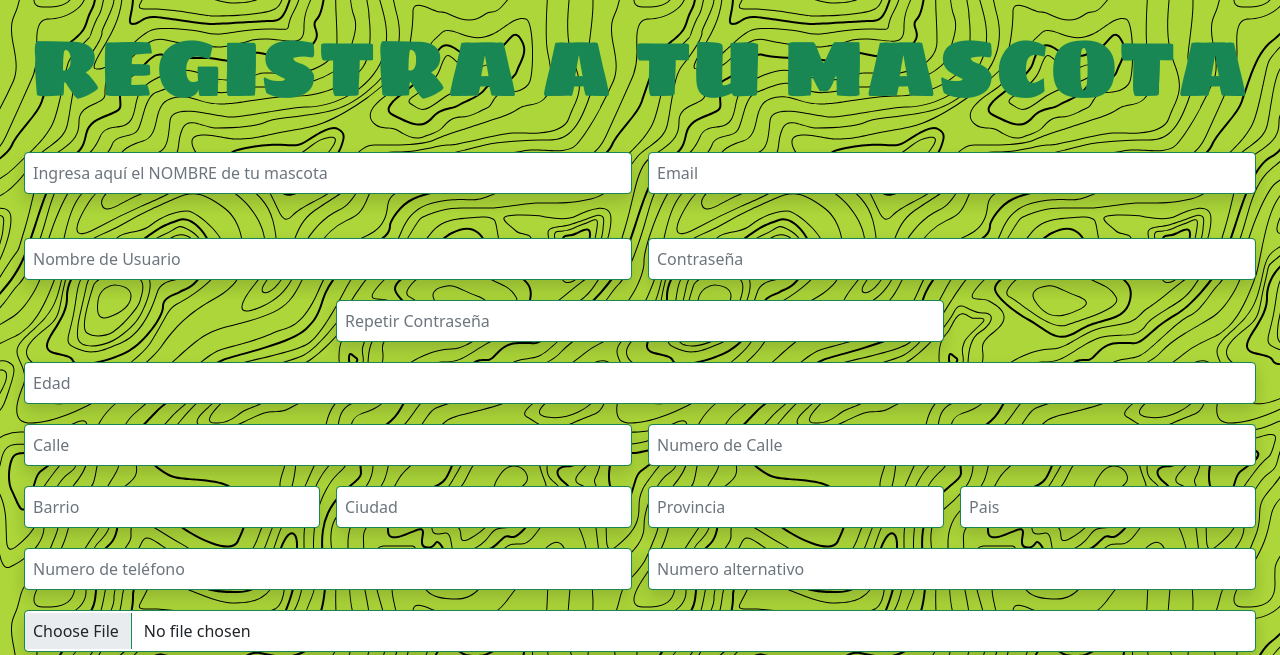
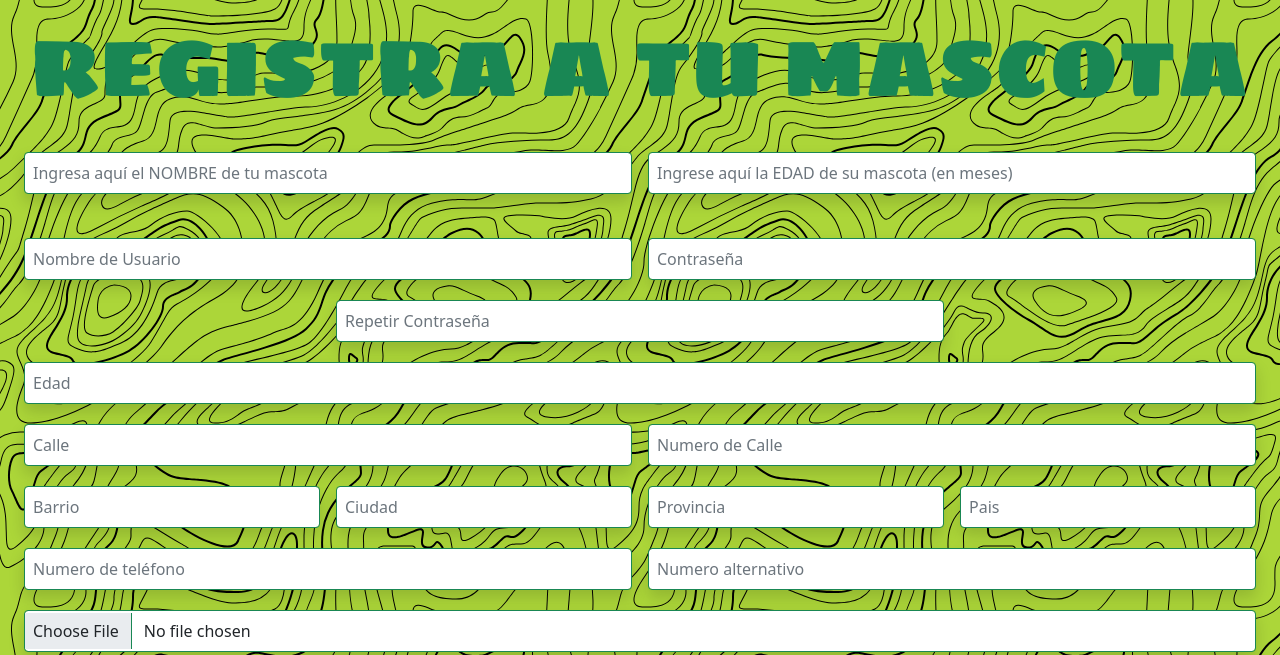
Before and after one commit to virdc/NuestraHuella, a Spring app: page /AddAPet-form in a window 1280 px wide. Shown: the part 70-725 px from the top of the page. Run offline with Thymeleaf, Linux system fonts and the light colour scheme; the template is opened without the code that fills it, so the values that code supplies are empty; some web fonts are replaced.

Commit message:
Update AddAPet-form.html

```diff
--- a/main2/src/main/resources/templates/AddAPet-form.html
+++ b/main2/src/main/resources/templates/AddAPet-form.html
@@ -67,8 +67,9 @@
                 <br>
             </div>
             <div class="col-md-6">
-                <input type="email" name="email"
-                    class="form-control border border-success shadow p-2 mb-1 bg-body rounded" placeholder="Email">
+                <input type="Age" name="age"
+                    class="form-control border border-success shadow p-2 mb-1 bg-body rounded"
+                    placeholder="Ingrese aquí la EDAD de su mascota (en meses)">
             </div>
             <div class="col-md-6">
                 <input type="text" name="USER"
```
